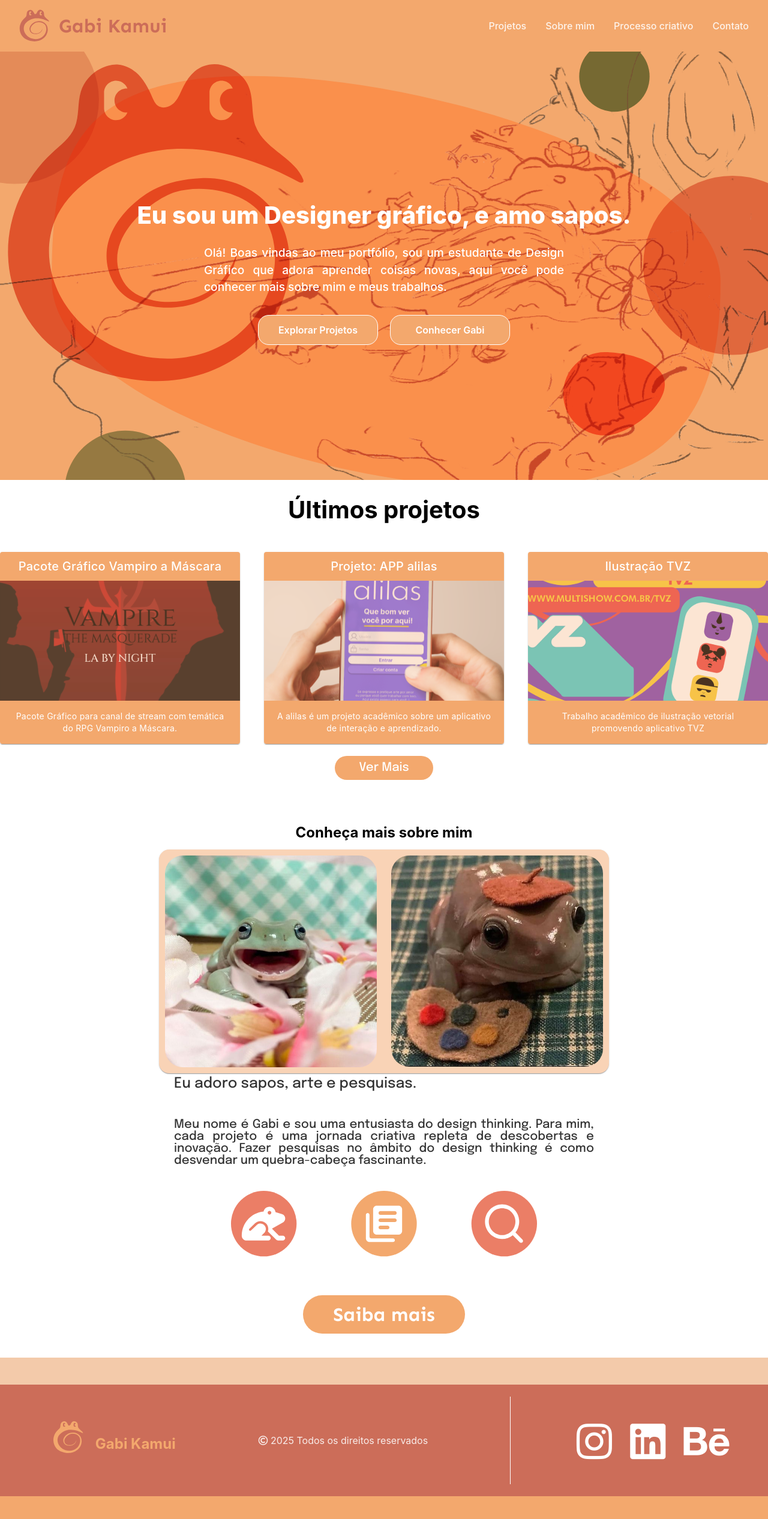
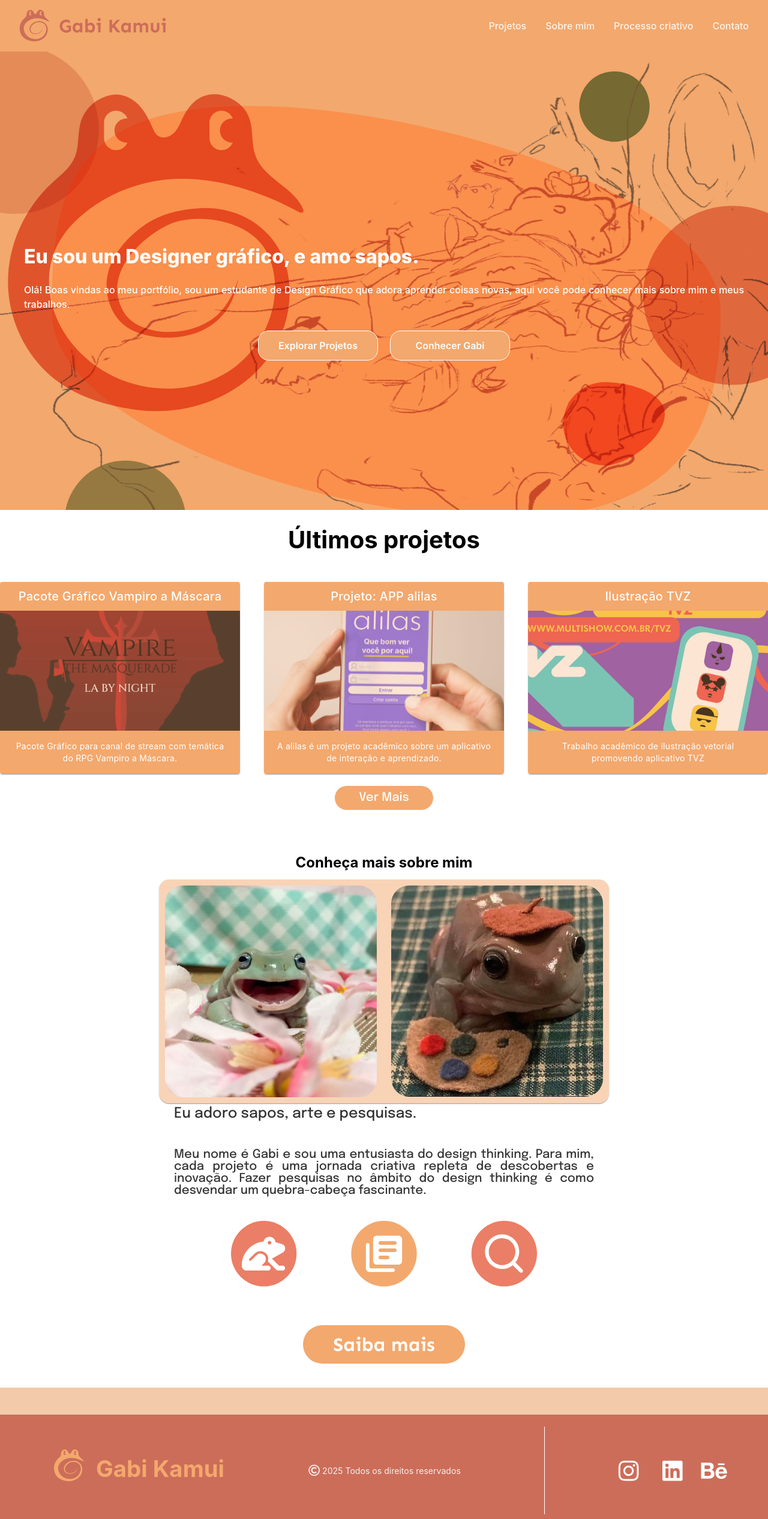
Before and after one commit to TalissonFV/portfolio-gabi-vue, a Vue app: page / in a window 1280 px wide. Shown: the top 2532 px of the page at 60% size. Before the commit the page ends 2494 px from the top, so only its background shows below. Built offline with nearby package versions, Linux system fonts and the light colour scheme.

Commit message:
Corrigido margem e tamanho de fontes dos textos

```diff
--- a/src/components/Footer/Footer.vue
+++ b/src/components/Footer/Footer.vue
@@ -58,7 +58,7 @@ footer {
         padding-left: 20px;
         color: #F3A86D;
         font-weight: 700;
-        font-size: 24px;
+        font-size: 3vw;
         bottom: 8px;
         position: relative;
     }
@@ -68,14 +68,25 @@ footer {
         flex-direction: row;
         justify-content: space-between;
         align-items: center;
-        font-size: 45px;
+        font-size: 2vw;
 
     }
 
     .footerRights {
         i {
-            font-size: 16px;
+            font-size: 1.5vw;
             padding-bottom: 4px;
+        }
+
+        span {
+            font-size: 1vw;
+
+            @media (max-width: 1640px) {
+                font-size: 1.1vw;
+            }
+            @media (max-width: 800px) {
+                font-size: 1.5vw;
+            }
         }
     }
 }
--- a/src/pages/Main/Main.vue
+++ b/src/pages/Main/Main.vue
@@ -100,6 +100,7 @@ export default {
 .mainBody {
   text-align: center;
   width: 100%;
+  margin-top:50px;
 
   .mainPage {
     position: relative;
@@ -162,17 +163,17 @@ export default {
     margin: 0 auto;
     h1 {
       font-weight: 800;
-      font-size: 2.5rem;
+      font-size: 4vh;
       line-height: 1.2;
       margin-bottom: 1.5rem;
     }
 
     span {
       font-weight: 500;
-      font-size: 1.2rem;
+      font-size: 2vh;
       line-height: 1.5;
       display: block;
-      max-width: 600px;
+      max-width: 1200px;
       margin: 0 auto 2rem;
     }
   }
```
